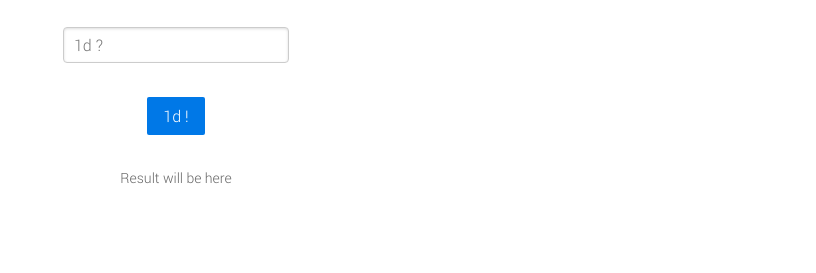
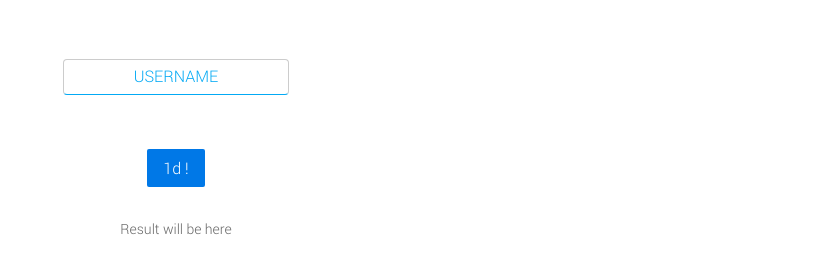
Before and after one commit to bc1bb/1d, a plain HTML site: page index.en.html in a window 1280 px wide. Shown: the part 81-354 px from the top of the page, without its empty margins (464-1280 px from the left). Drawn offline with nearby package versions, Linux system fonts and the light colour scheme.

Commit message:
Update index.en.html

```diff
--- a/index.en.html
+++ b/index.en.html
@@ -3,19 +3,9 @@
 <html>
 <head>
 <link rel="stylesheet" href="https://unpkg.com/purecss@1.0.0/build/pure-min.css">
+    <link rel="stylesheet" href="style.css">
     <title>1d</title>
 <noscript>Delete IE !</noscript>
-<style>
-@font-face {
-    font-family: 'robotolight';
-    src: url('Roboto-Light-webfont.woff') format('woff');
-    font-weight: normal;
-    font-style: normal;
-}
-body{
-font-family: 'robotolight';
-}
-</style>
 <script type="text/javascript">
 function dice() {
 nb = document.getElementById("nb").value
@@ -31,11 +21,14 @@ document.getElementById("result").innerHTML = score + "<br>";
 <div align="right">
     <a href="index.html">Version française</a>
 </div>
-<div align="center">
+<div align="center" id="wrapper">
 <h1>1d</h1>
 <form class="pure-form pure-form-stacked">
 <fieldset>
-<input type="text" name="Name" id="nb" placeholder="1d ?">
+    <div class="material-textfield blue">
+<input type="text" name="Name" id="nb" required/>
+        <label data-content="username">1d ?</label>
+    </div>
 </fieldset></form><br>
 <button type="submit" class="pure-button pure-button-primary" onclick="dice()">1d !</button>
 <br><br>
```
